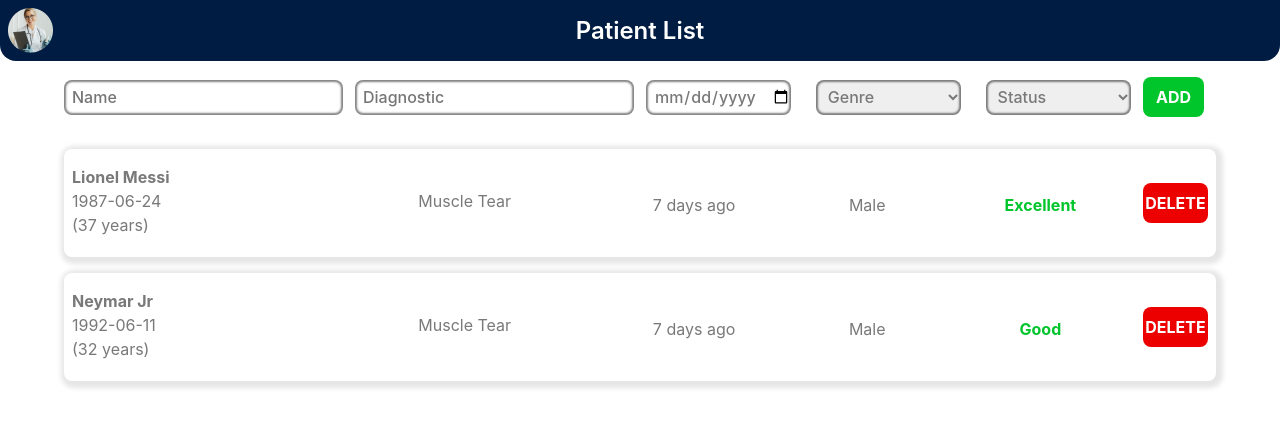
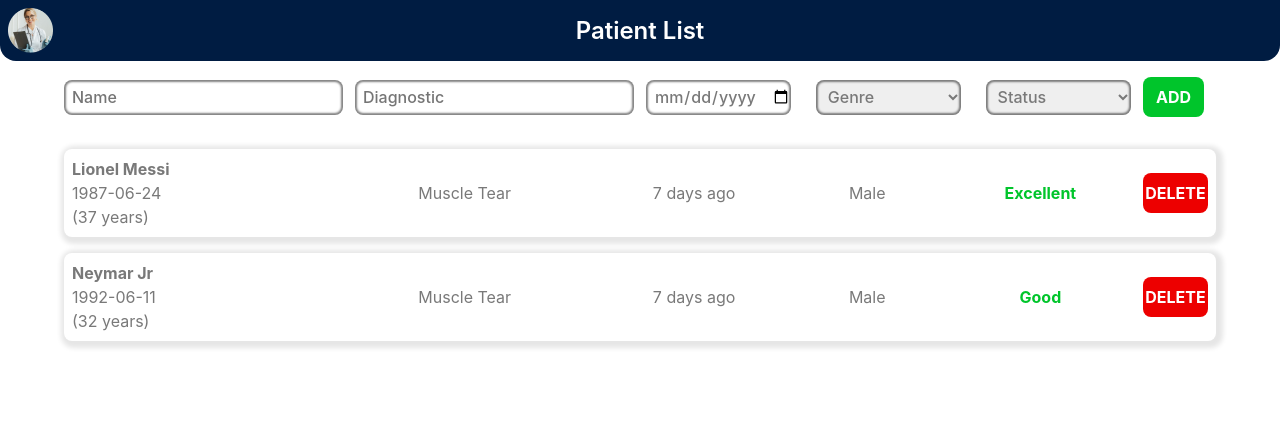
Before and after one commit to BrunojayParis/careexpand, a React (Vite) app: page / in a window 1280 px wide. Shown: the top 426 px of the page. Built offline with nearby package versions, Linux system fonts and the light colour scheme; data requests are answered from the project's data file.

Commit message:
center text in desktop screen

```diff
--- a/src/components/PatientCard.css
+++ b/src/components/PatientCard.css
@@ -112,19 +112,21 @@
     flex-direction: row;
     width: 100%;
     justify-content: space-between;
-  }
-  .patient-name-age-diagnostic{
-    width: 50%;
+    padding-top: 0.25rem;
+    padding-bottom: 0.25rem;
   }
 
-  .patient-genre-status-last{
+  .patient-genre-status-last, .patient-name-age-diagnostic{
     width: 50%;
     border-top: none;
+    margin-top: auto;
+    margin-bottom: auto;
+    padding-top: 0;
+    padding-bottom: 0;
+
   }
 
   .patient-name-age-diagnostic{
-    align-items: center;
-    padding-top: .75rem;
     text-align: left;
   }
 
```
